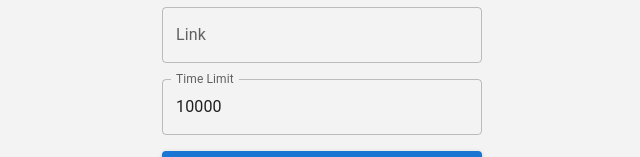
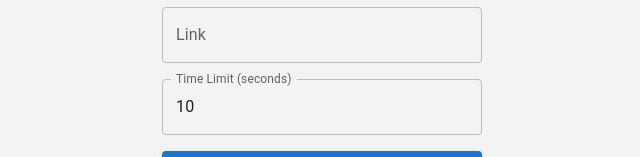
Before and after one commit to ChaseH88/MUI-Alert-App, a React (Create React App) app: page / in a window 1280 px wide. Shown: the part 431-588 px from the top of the page, without its empty margins (318-958 px from the left). Built offline with nearby package versions, Linux system fonts and the light colour scheme.

Commit message:
update alert manager

```diff
--- a/src/components/AlertManager/AlertManager.tsx
+++ b/src/components/AlertManager/AlertManager.tsx
@@ -2,7 +2,6 @@ import { useState } from "react"
 
 // Material-UI
 import FormControl from '@mui/material/FormControl';
-import { SelectChangeEvent } from '@mui/material/Select';
 import MenuItem from '@mui/material/MenuItem';
 import Box from '@mui/material/Box';
 
@@ -17,7 +16,7 @@ const defaultAlert: AlertInterface = {
   alertType: "success",
   text: "",
   link: "",
-  timeLimit: 10000,
+  timeLimit: 10,
 }
 
 const formInputs = [
@@ -55,7 +54,7 @@ const formInputs = [
     type: "text",
   },
   {
-    label: "Time Limit",
+    label: "Time Limit (seconds)",
     name: "timeLimit",
     type: "number",
   }
@@ -75,8 +74,10 @@ export const AlertManager = () => {
 
   const handleSubmit = (e: React.FormEvent<HTMLButtonElement>) => {
     e.preventDefault();
-    console.log("handleSubmit", alert);
-    showAlert(alert);
+    showAlert({
+      ...alert,
+      timeLimit: alert.timeLimit! * 1000,
+    });
     setAlert(defaultAlert);
   }
 
```
